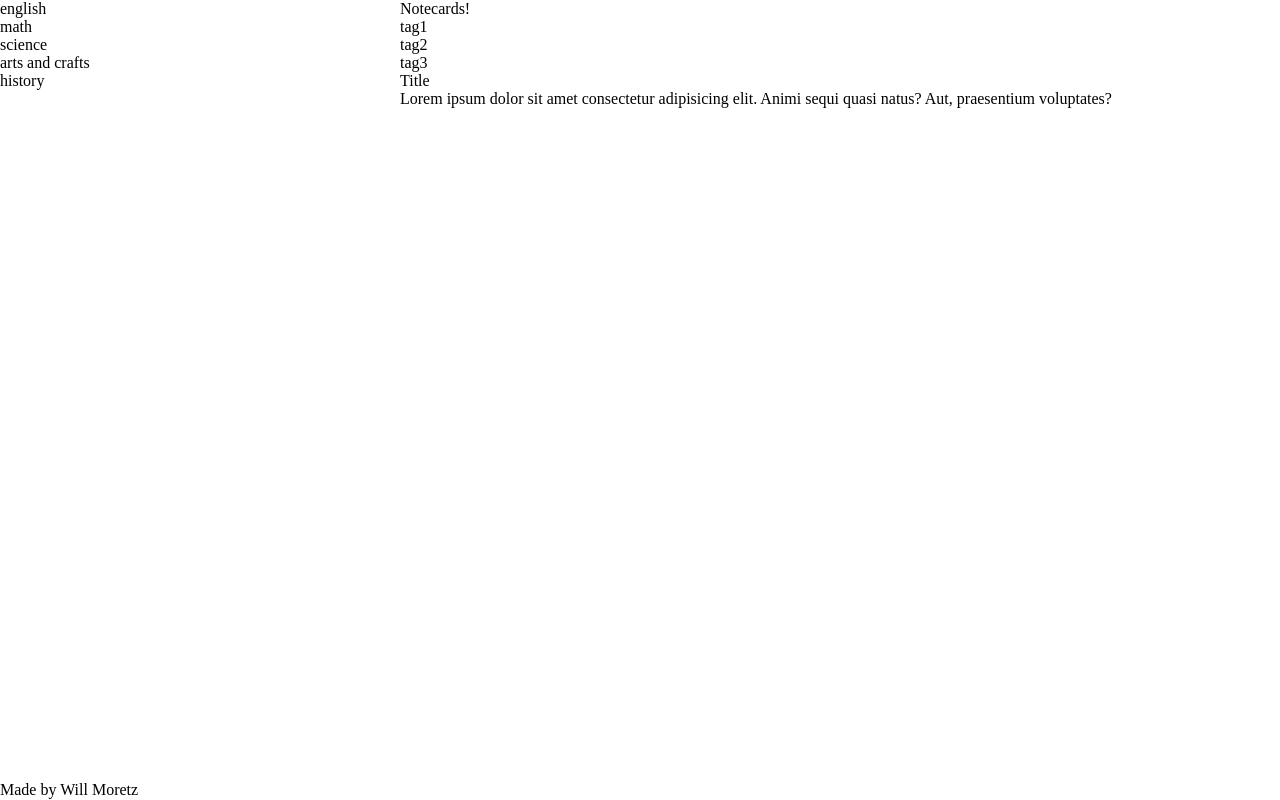
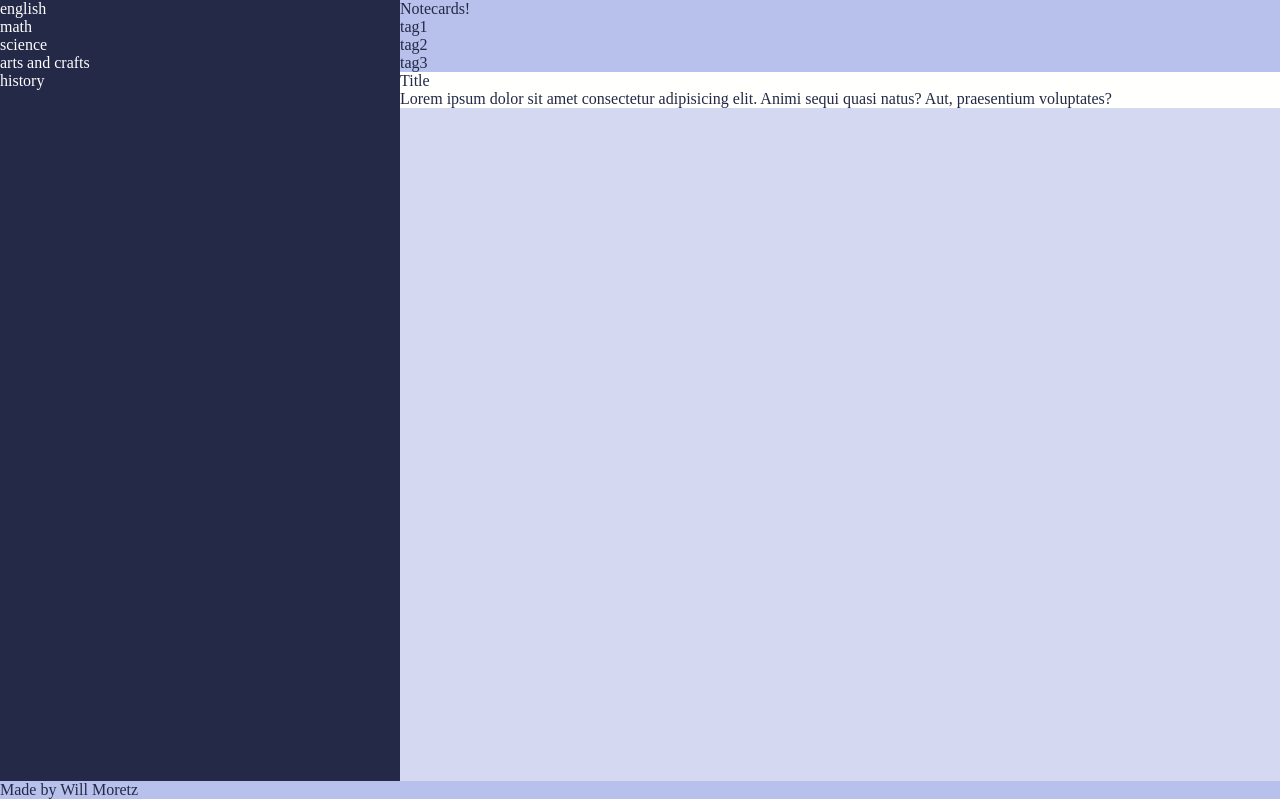
Before and after one commit to WillMoretz/notecards, a website with bundled scripts: page dist/index.html in a window 1280 px wide. Built offline with nearby package versions, Linux system fonts and the light colour scheme.

Commit message:
added colors

```diff
--- a/src/style.css
+++ b/src/style.css
@@ -2,6 +2,17 @@
   margin: 0;
   padding: 0;
   box-sizing: border-box;
+}
+
+:root {
+  --sidebar-background: #232946;
+  --header-background: #b8c1ec;
+  --body-background: #d4d8f0;
+
+  --light: #fffffe;
+  --dark: #232946;
+
+  --highlight: #eebbc3;
 }
 
 .homepage {
@@ -15,6 +26,13 @@
     "footer footer";
 }
 
+.homepage > .header,
+.homepage > .nav,
+.homepage > .footer {
+  background-color: var(--header-background, lightblue);
+  color: var(--dark, black);
+}
+
 .homepage > .header {
   grid-area: header;
 }
@@ -26,10 +44,18 @@
 .homepage > .sidebar {
   grid-area: sidebar;
   min-height: calc(100vh - 1rem - 3px);
+  background-color: var(--sidebar-background, darkblue);
+  color: var(--light, white);
 }
 
 .homepage > .body {
   grid-area: body;
+  background-color: var(--body-background, lightgrey);
+}
+
+.notecard {
+  background-color: var(--light, white);
+  color: var(--dark, black);
 }
 
 .homepage > .footer {
```
